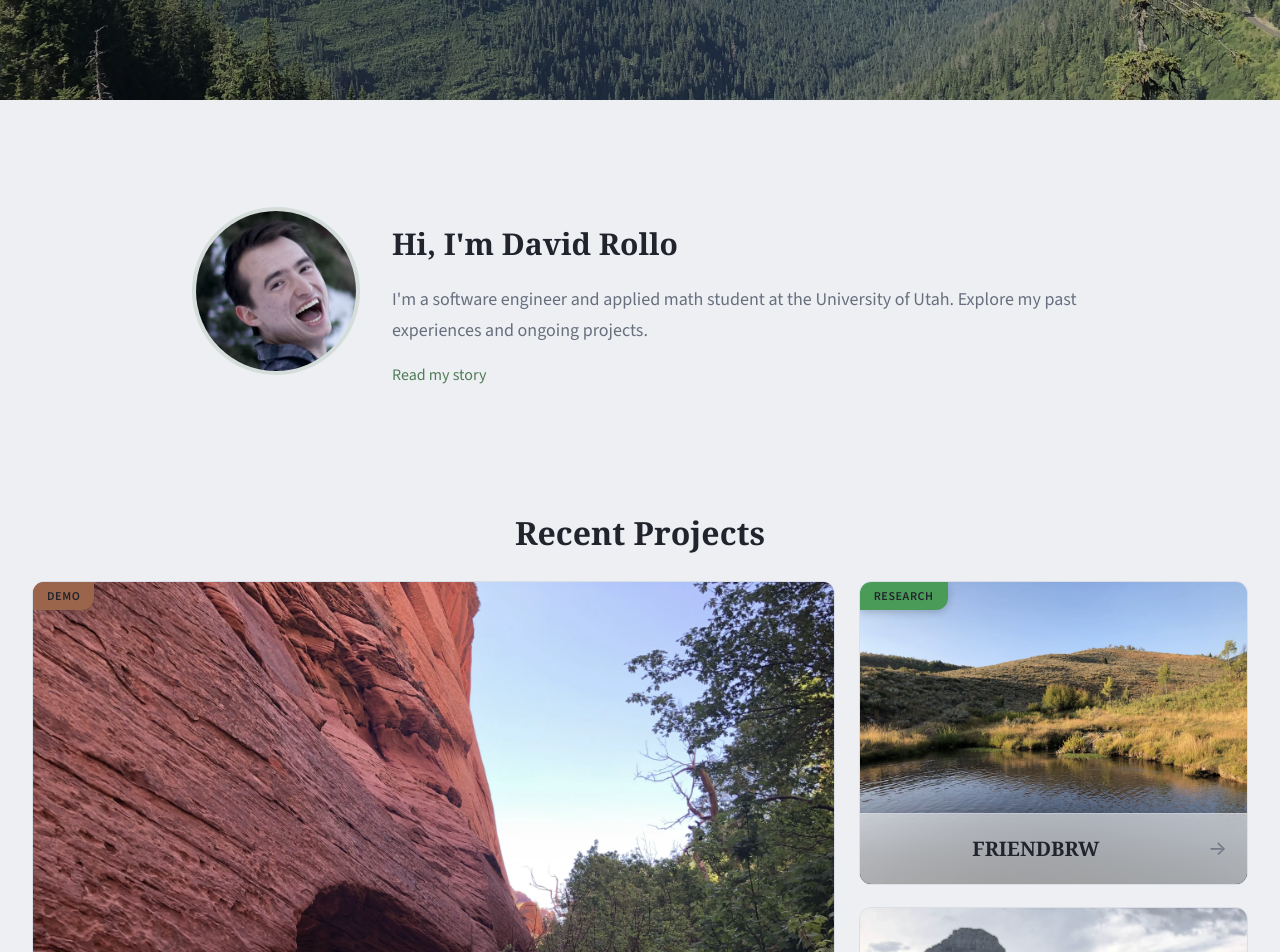
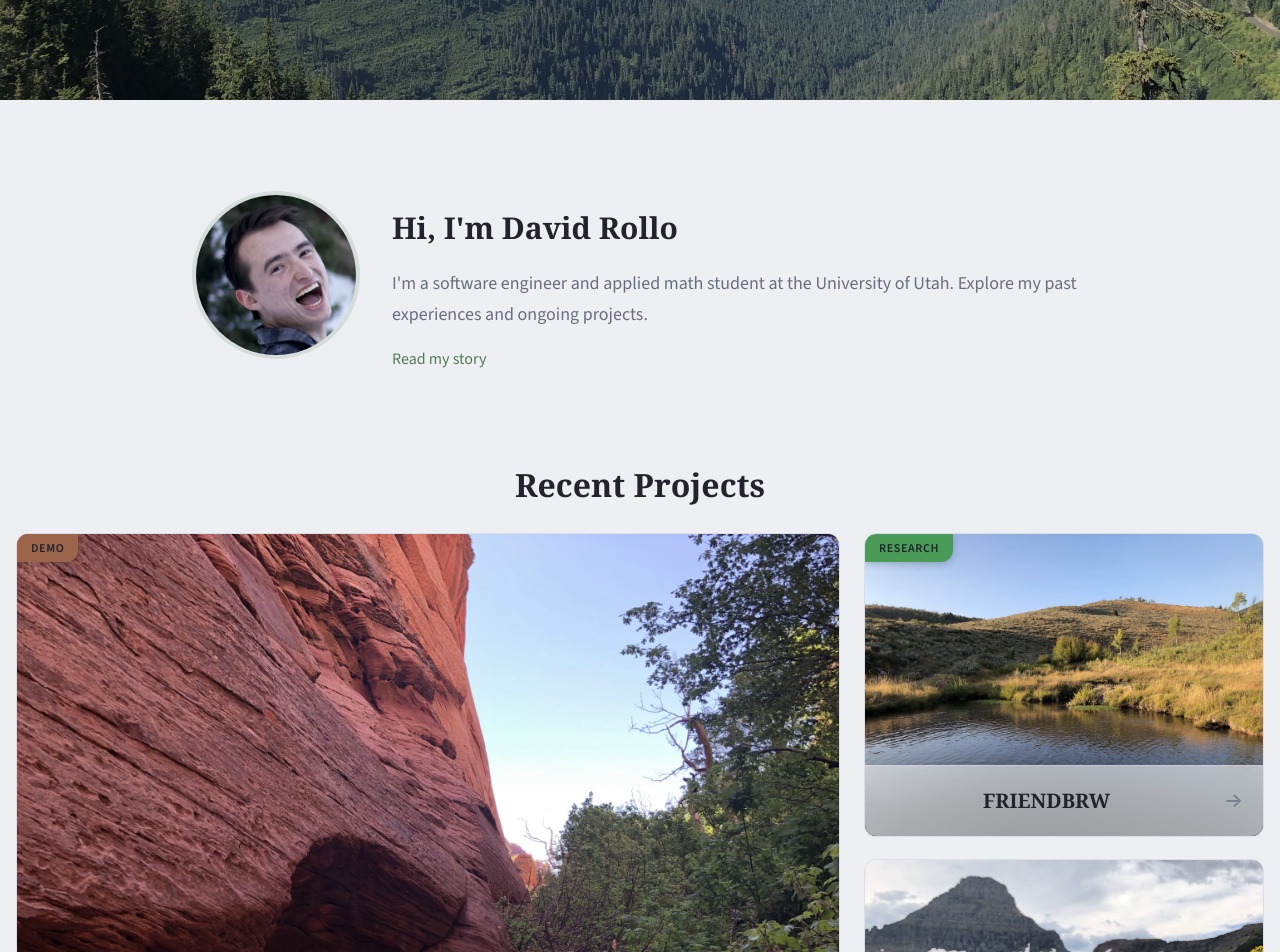
Before and after one commit to PolloRollo/PolloRollo.github.io, a React (Vite) app: page / in a window 1280 px wide. Shown: the part 580-1532 px from the top of the page. Built offline with nearby package versions, Linux system fonts and the light colour scheme.

Commit message:
rename pics

```diff
--- a/src/App.css
+++ b/src/App.css
@@ -36,8 +36,8 @@
 
 .home-content-wrapper {
   display: flex;
-  padding: 2rem;
-  gap: 2rem;
+  padding: 1rem;
+  gap: 1rem;
 }
 
 .content {
--- a/src/data/photos.json
+++ b/src/data/photos.json
@@ -53,13 +53,13 @@
       "attributionUrl": "https://pollorollo.github.io/photography/twilight-lake",
       "focalPoint": { "x": 50, "y": 50 },
       "date": "2024-05",
-      "location": "Glacier National Park"
+      "location": "Rockport Reservoir"
     },
     {
       "id": 6,
-      "title": "Sandy Crack",
-      "slug": "sandy-crack",
-      "image": "/src/assets/images/2024_03_SandyCrack.webp",
+      "title": "Park Avenue",
+      "slug": "park-avenue",
+      "image": "/src/assets/images/2024_03_ParkAvenue.webp",
       "attribution": "Photo by David Rollo",
       "focalPoint": { "x": 50, "y": 50 },
       "date": "2024-03",
--- a/src/styles/components/IntroSection.css
+++ b/src/styles/components/IntroSection.css
@@ -5,14 +5,14 @@
 
 @media (min-width: 768px) {
   .intro-section {
-    padding: 1rem 0;
+    padding: 0rem 0;
   }
 }
 
 .intro-container {
   max-width: 1280px;
   margin: 0 auto;
-  padding: 0 1.5rem;
+  padding: 0 1rem;
 }
 
 /* Link wrapper - makes entire card clickable */
--- a/src/styles/components/RecentPosts.css
+++ b/src/styles/components/RecentPosts.css
@@ -1,5 +1,5 @@
 .recent-posts {
-  margin-bottom: 3rem;
+  margin-bottom: 1rem;
 }
 
 .recent-posts-title {
```
Also changed, not shown: src/assets/images/2024_03_ParkAvenue.webp (renamed from src/assets/images/2024_03_SandyCrack.webp).
